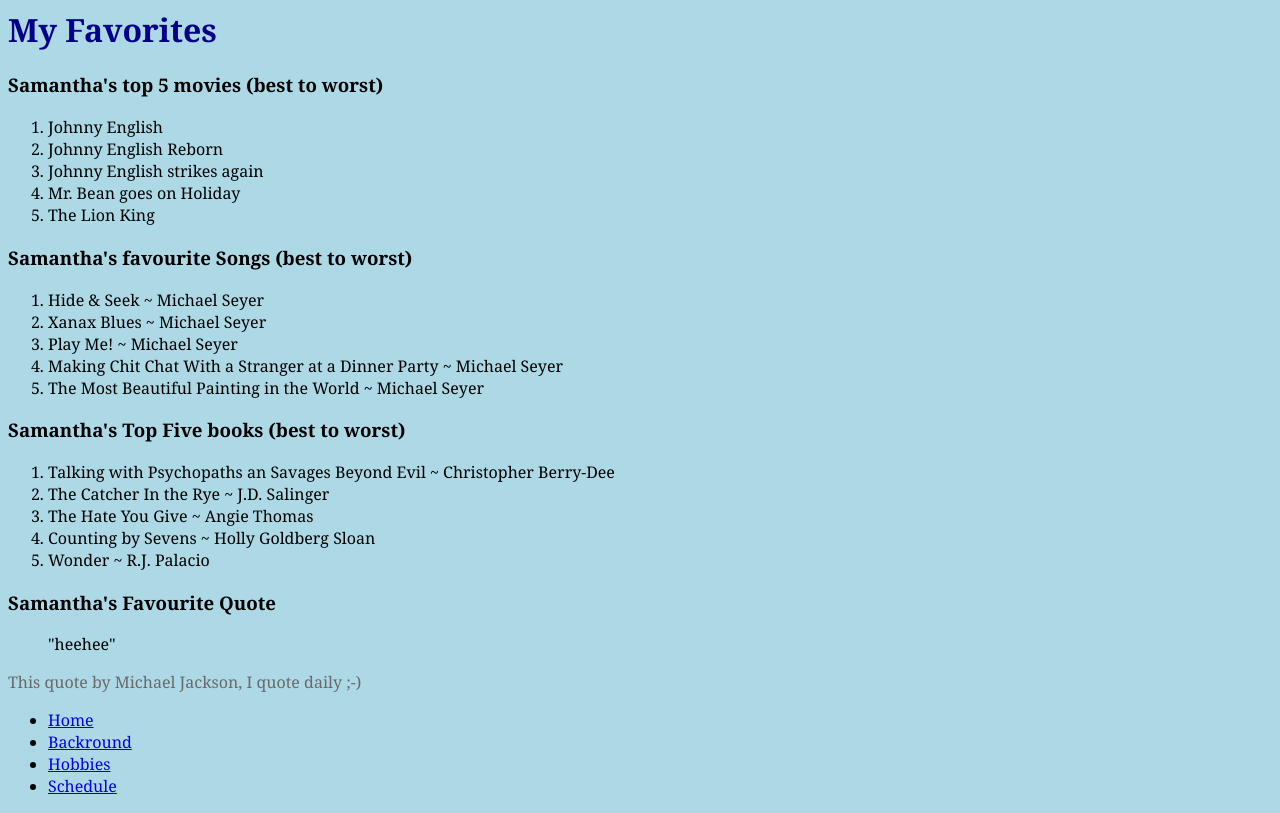
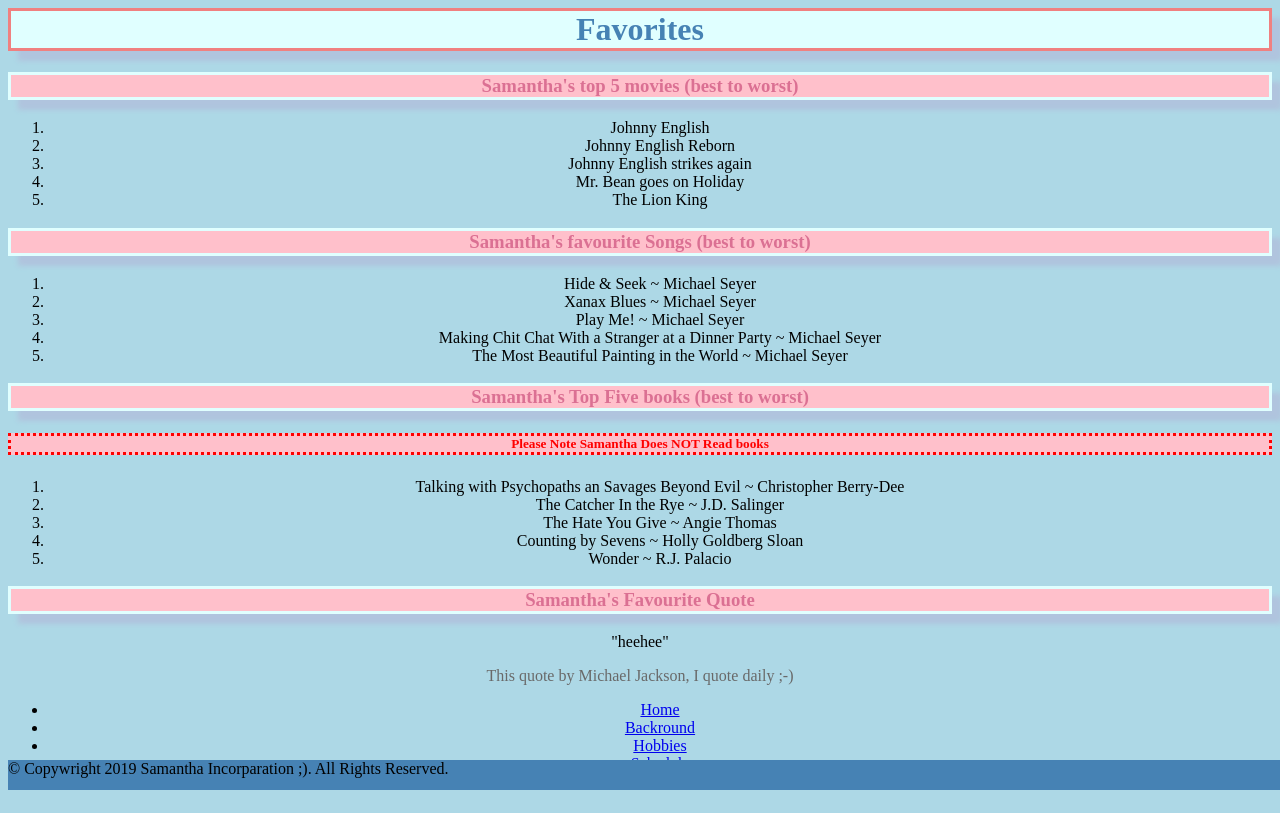
Before and after one commit to SamanhaGorton/samantha_gorton_website, a plain HTML site: page favorites.html in a window 1280 px wide. Drawn offline with Linux system fonts and the light colour scheme.

Commit message:
10/11/19

```diff
--- a/Styles/styles.css
+++ b/Styles/styles.css
@@ -1,16 +1,30 @@
 body {
     background-color: lightblue;
-    font-family: Georgia;
+    font-family: inherit;
 }
 
 h1 {
-    color: darkblue;
+    color: steelblue;
+    background-color: lightcyan;
+    border: 3px solid lightcoral ;
+    box-shadow: 10px 10px 5px lightsteelblue;
 }
 
 h2 {
-    color: hotpink;
+    color: lightcoral;
 }
 
+h3 {
+    color: palevioletred;
+    background-color: pink;
+    border : 3px solid lightcyan ;
+    box-shadow : 10px 10px 5px lightsteelblue ;
+}
+h5 {
+    color: red;
+    background: pink;
+    border: 3px dotted red;
+}
 p {
     color: dimgray;
 }
@@ -21,3 +35,16 @@ q {
 br {
 
 }
+dd {
+    color: darkslategray
+}
+#footer {
+    position: absolute;
+    bottom: 10px;
+    background-color: steelblue;
+    width: 100%;
+    height: 30px;
+}
+.center {
+    text-align: center;
+}
--- a/favorites.html
+++ b/favorites.html
@@ -6,40 +6,47 @@
 </head>
 
 <body>
-    <h1>My Favorites</h1>
-    <h3>Samantha's top 5 movies (best to worst)</h3>
-    <ol>
-        <li>Johnny English </li>
+    <h1 class="center" >Favorites</h1>
+    <h3 class="center" >Samantha's top 5 movies (best to worst)</h3>
+    <ol class="center">
+        <li class="center" >Johnny English </li>
         <li>Johnny English Reborn</li>
         <li>Johnny English strikes again</li>
         <li>Mr. Bean goes on Holiday</li>
         <li>The Lion King</li>
     </ol>
-    <h3>Samantha's favourite Songs (best to worst)</h3>
-    <ol>
+    <h3 class="center" >Samantha's favourite Songs (best to worst)</h3>
+    <ol class="center" >
         <li>Hide & Seek ~ Michael Seyer</li>
         <li>Xanax Blues ~ Michael Seyer</li>
         <li>Play Me! ~ Michael Seyer</li>
         <li>Making Chit Chat With a Stranger at a Dinner Party ~ Michael Seyer</li>
         <li>The Most Beautiful Painting in the World ~ Michael Seyer</li>
     </ol>
-    <h3>Samantha's Top Five books (best to worst)</h3>
-    <ol>
-        <li>Talking with Psychopaths an Savages Beyond Evil ~ Christopher Berry-Dee</li>
+    <h3 class="center" >Samantha's Top Five books (best to worst)</h3>
+    <div class="center_text">
+  <h5 class="center" > Please Note Samantha Does NOT Read books</h5>
+    </div>
+    <ol class="center" >
+        <li class="center" >Talking with Psychopaths an Savages Beyond Evil ~ Christopher Berry-Dee</li>
         <li>The Catcher In the Rye ~ J.D. Salinger</li>
         <li>The Hate You Give ~ Angie Thomas
         <li>Counting by Sevens ~ Holly Goldberg Sloan</li>
         <li>Wonder ~ R.J. Palacio</li>
     </ol>
-    <h3>Samantha's Favourite Quote</h3>
-    <blockquote>"heehee"</blockquote>
-    <p>This quote by Michael Jackson, I quote daily ;-)</p>
+    <h3 class="center" >Samantha's Favourite Quote</h3>
+    <blockquote class="center" >"heehee"</blockquote>
+    <p class="center" >This quote by Michael Jackson, I quote daily ;-)</p>
 </body>
 <nav class="menu">
-    <ul>
+    <ul class="center" >
         <li><a href="Index.html">Home</a></li>
         <li><a href="background.html">Backround</a></li>
         <li><a href="hobbies.html">Hobbies</a></li>
         <li><a href="schedule.html">Schedule</a></li>
     </ul>
-</nav></html>
+</nav>
+<div id="footer">
+  &copy; Copywright 2019 Samantha Incorparation ;). All Rights Reserved.
+</div>
+</html>
```
Also changed, not shown: Index.html (+6 -2 lines), background.html (+7 -3 lines), hobbies.html (+6 -2 lines), schedule.html (+6 -2 lines).
